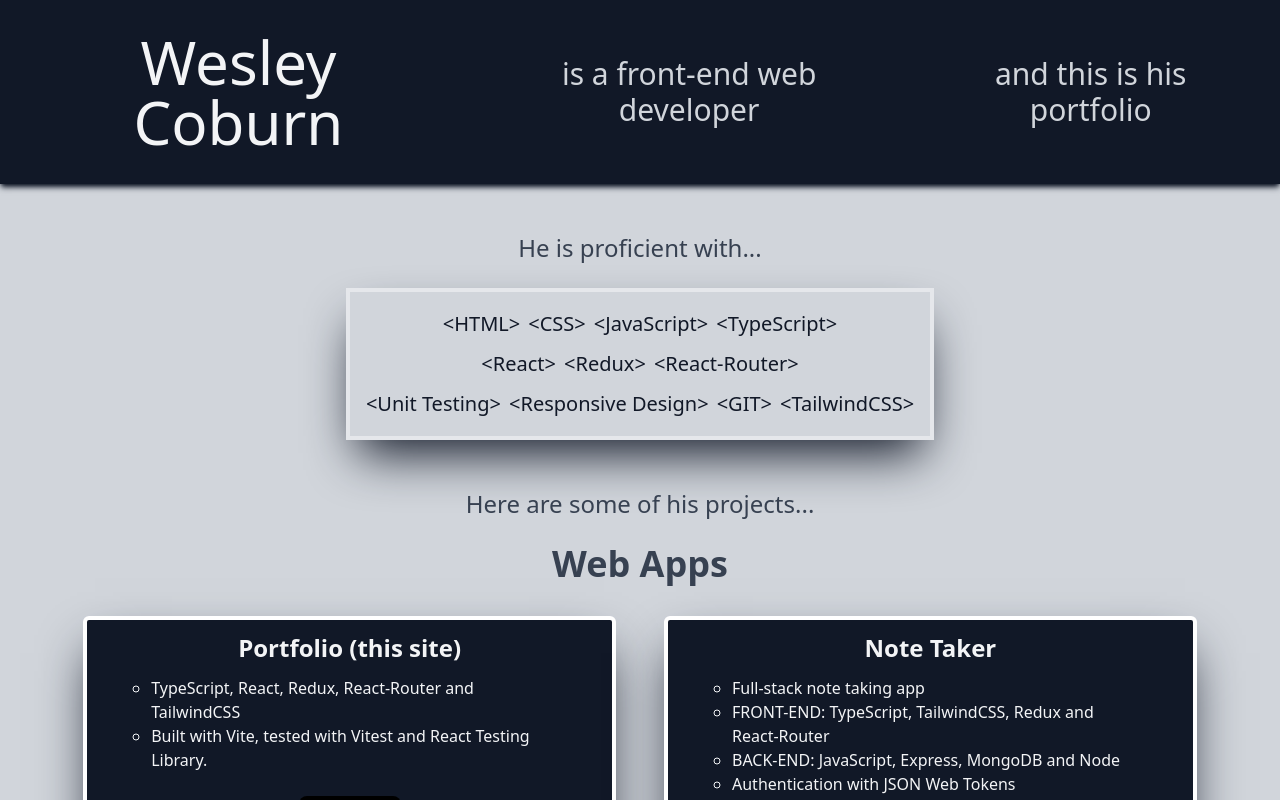
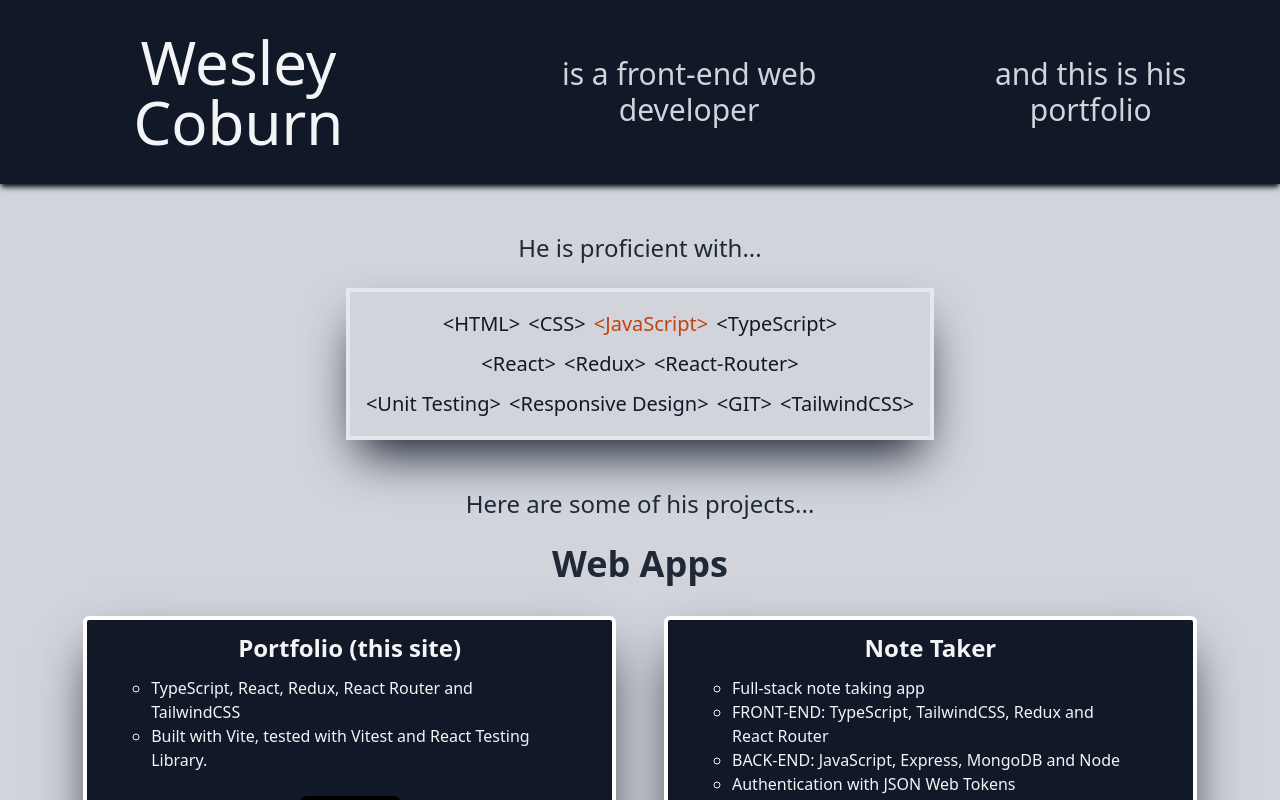
Before and after one commit to Wes-Coburn/portfolio, a React (Vite) app in the folder client/: page / in a window 1280 px wide. Shown: the top 800 px of the page. Built offline with nearby package versions, Linux system fonts and the light colour scheme.

Commit message:
added rotating highlighted skill effect

```diff
--- a/client/src/features/Error/index.tsx
+++ b/client/src/features/Error/index.tsx
@@ -1,7 +1,3 @@
 export default function Error() {
-  return (
-    <div className="Grid-mid">
-      <h1>Oops! Something went wrong.</h1>
-    </div>
-  );
+  return <h1>Oops! Something went wrong.</h1>;
 }
--- a/client/src/features/Loading/index.tsx
+++ /dev/null
@@ -1,9 +0,0 @@
-import styles from './Loading.module.css';
-
-export default function Loading() {
-  return (
-    <p>
-      <span className={styles.Loading}> Loading </span>
-    </p>
-  );
-}
--- a/client/src/features/Main/index.tsx
+++ b/client/src/features/Main/index.tsx
@@ -1,5 +1,6 @@
 import { Fade } from 'react-awesome-reveal';
 import { v4 as uuidv4 } from 'uuid';
+import { useCallback, useEffect, useMemo, useState } from 'react';
 import Showcase from '../Showcase';
 import ASSETS from '../../assets';
 import ccn from '../../utils/createClassName';
@@ -14,8 +15,9 @@ interface Project {
   src: string;
   title: string;
   description: Array<string>;
-  deployLinkURL?: string;
-  codeLinkURL: string;
+  deployLinkUrl?: string;
+  codeLinkUrl?: string;
+  viewLinkUrl?: string;
   delay?: number;
   isVideo?: boolean;
 }
@@ -25,10 +27,10 @@ const webAppProjects: Array<Project> = [
     src: ASSETS.projects.portfolio.screenshot.src,
     title: 'Portfolio (this site)',
     description: [
-      'TypeScript, React, Redux, React-Router and TailwindCSS',
+      'TypeScript, React, Redux, React Router and TailwindCSS',
       'Built with Vite, tested with Vitest and React Testing Library.',
     ],
-    codeLinkURL: 'https://github.com/Wes-Coburn/portfolio',
+    codeLinkUrl: 'https://github.com/Wes-Coburn/portfolio',
     delay: 500,
   },
   {
@@ -36,12 +38,12 @@ const webAppProjects: Array<Project> = [
     title: 'Note Taker',
     description: [
       'Full-stack note taking app',
-      'FRONT-END: TypeScript, TailwindCSS, Redux and React-Router',
+      'FRONT-END: TypeScript, TailwindCSS, Redux and React Router',
       'BACK-END: JavaScript, Express, MongoDB and Node',
       'Authentication with JSON Web Tokens',
     ],
-    deployLinkURL: 'https://note-taker-1ej3.onrender.com',
-    codeLinkURL: 'https://github.com/Wes-Coburn/note-taker',
+    deployLinkUrl: 'https://note-taker-1ej3.onrender.com',
+    codeLinkUrl: 'https://github.com/Wes-Coburn/note-taker',
     delay: 500,
   },
   {
@@ -49,11 +51,11 @@ const webAppProjects: Array<Project> = [
     title: 'MERN Template',
     description: [
       'Template for a full-stack MERN app',
-      'TypeScript, TailwindCSS, Redux and React-Router',
+      'TypeScript, TailwindCSS, Redux and React Router',
       'Fully supported DarkMode (defaults to system)',
     ],
-    deployLinkURL: 'https://react-static-wo1g.onrender.com/',
-    codeLinkURL: 'https://github.com/Wes-Coburn/template-MERN-app',
+    deployLinkUrl: 'https://react-static-wo1g.onrender.com/',
+    codeLinkUrl: 'https://github.com/Wes-Coburn/template-MERN-app',
     delay: 500,
   },
   {
@@ -63,8 +65,8 @@ const webAppProjects: Array<Project> = [
       'Spotify client',
       'A React app that implements the Spotify API',
     ],
-    deployLinkURL: 'https://wes-coburn-jammmer.netlify.app/',
-    codeLinkURL: 'https://github.com/Wes-Coburn/jammming',
+    deployLinkUrl: 'https://wes-coburn-jammmer.netlify.app/',
+    codeLinkUrl: 'https://github.com/Wes-Coburn/jammming',
   },
 ];
 
@@ -76,8 +78,8 @@ const gameProjects: Array<Project> = [
       'Deckbuilding adventure made with Unity and C#',
       'Independently conceptualized, designed, and developed',
     ],
-    deployLinkURL: 'https://weslex555.itch.io/drifter-deckbuilding-game',
-    codeLinkURL: 'https://github.com/Wes-Coburn/Drifter-Deckbuilding-Game',
+    deployLinkUrl: 'https://weslex555.itch.io/drifter-deckbuilding-game',
+    codeLinkUrl: 'https://github.com/Wes-Coburn/Drifter-Deckbuilding-Game',
     isVideo: true,
   },
   {
@@ -88,17 +90,29 @@ const gameProjects: Array<Project> = [
       'Built from scratch with the basics - HTML, CSS, and JavaScript',
       'Uses SCSS for additional styling',
     ],
-    deployLinkURL: 'https://drifterthegame.com/',
-    codeLinkURL: 'https://github.com/Wes-Coburn/drifter-website',
+    deployLinkUrl: 'https://drifterthegame.com/',
+    codeLinkUrl: 'https://github.com/Wes-Coburn/drifter-website',
   },
 ];
+
+/*
+const writingProjects: Array<Project> = [
+  {
+    src: '',
+    title: 'Drifter Roleplaying Game',
+    description: ['A TTRPG (tabletop roleplaying game)'],
+    viewLinkUrl: '',
+  },
+];
+*/
 
 const projectShowcase = ({
   src,
   title,
   description,
-  deployLinkURL,
-  codeLinkURL,
+  deployLinkUrl,
+  codeLinkUrl,
+  viewLinkUrl,
   delay,
   isVideo,
 }: Project): JSX.Element => {
@@ -108,8 +122,9 @@ const projectShowcase = ({
       src={src}
       title={title}
       description={description}
-      deployLinkUrl={deployLinkURL}
-      codeLinkURL={codeLinkURL}
+      deployLinkUrl={deployLinkUrl}
+      codeLinkUrl={codeLinkUrl}
+      viewLinkUrl={viewLinkUrl}
       delay={delay}
       isVideo={isVideo}
     />
@@ -118,26 +133,64 @@ const projectShowcase = ({
 
 const skillsContainerClassName = ccn([
   'mx-auto w-fit border-4 border-solid border-gray-200 p-3',
-  'text-gray-900 shadow-2xl shadow-gray-900 duration-200 hover:shadow-yellow-900',
+  'text-gray-900 shadow-2xl shadow-gray-900 duration-200 hover:shadow-orange-700',
 ]);
 
-const skillClassName = ccn([
+const skillClassName = (isHighlightWord: boolean) => {
+  const classNames = [
     'inline p-1 leading-relaxed transition-all duration-300 ease-out',
-  'hover:text-yellow-500 md:text-xl md:leading-loose',
-]);
+    'md:text-xl md:leading-loose',
+  ];
+  if (isHighlightWord) classNames.push(ccn('text-orange-700'));
+  return ccn(classNames);
+};
 
 export default function Main() {
+  const [highlightWord, setHighlightWord] = useState([0, 0]);
+
+  const nextHighlightWord = useCallback(() => {
+    setHighlightWord((previous) => {
+      let outerIndex = previous[0];
+      let innerIndex = previous[1];
+      if (innerIndex === skills[outerIndex].length - 1) {
+        innerIndex = 0;
+        if (outerIndex === skills.length - 1) {
+          outerIndex = 0;
+        } else {
+          outerIndex += 1;
+        }
+      } else {
+        innerIndex += 1;
+      }
+      return [outerIndex, innerIndex];
+    });
+    setTimeout(() => nextHighlightWord(), 1200);
+  }, []);
+
+  useEffect(() => {
+    setTimeout(() => {
+      nextHighlightWord();
+    }, 5000);
+  }, [nextHighlightWord]);
+
   return (
     <main role="main">
-      <div className="px-2 text-center text-gray-700">
+      <div className="px-2 text-center text-gray-800">
         <Fade delay={800} triggerOnce>
           <p className="pb-6 pt-12 text-2xl">He is proficient with...</p>
         </Fade>
         <div className={skillsContainerClassName}>
-          <Fade delay={500} cascade damping={0.4} triggerOnce>
-            {skills.map((skillsList) => {
-              const output = skillsList.map((skill) => (
-                <li key={uuidv4()} className={skillClassName}>
+          {useMemo(
+            () =>
+              skills.map((skillsList, outerIndex) => {
+                const output = skillsList.map((skill, innerIndex) => (
+                  <li
+                    key={uuidv4()}
+                    className={skillClassName(
+                      highlightWord[0] === outerIndex &&
+                        highlightWord[1] === innerIndex,
+                    )}
+                  >
                     &#x3c;{skill}&#x3e;
                   </li>
                 ));
@@ -146,8 +199,9 @@ export default function Main() {
                     {output}
                   </ul>
                 );
-            })}
-          </Fade>
+              }),
+            [highlightWord],
+          )}
         </div>
         <Fade delay={1000} triggerOnce>
           <p className="pb-6 pt-12 text-2xl">
@@ -159,7 +213,10 @@ export default function Main() {
         </Fade>
       </div>
       <div className="flex flex-wrap justify-center gap-12 px-12">
-        {webAppProjects.map((project) => projectShowcase(project))}
+        {useMemo(
+          () => webAppProjects.map((project) => projectShowcase(project)),
+          [],
+        )}
       </div>
       <div className="pb-8 pt-12 text-center text-4xl font-bold text-gray-600">
         <Fade triggerOnce>
@@ -167,7 +224,10 @@ export default function Main() {
         </Fade>
       </div>
       <div className="flex flex-wrap justify-center gap-12 px-12">
-        {gameProjects.map((project) => projectShowcase(project))}
+        {useMemo(
+          () => gameProjects.map((project) => projectShowcase(project)),
+          [],
+        )}
       </div>
     </main>
   );
--- a/client/src/features/Showcase/index.tsx
+++ b/client/src/features/Showcase/index.tsx
@@ -1,5 +1,6 @@
 import { Fade } from 'react-awesome-reveal';
 import { v4 as uuidv4 } from 'uuid';
+import { useMemo } from 'react';
 import ccn from '../../utils/createClassName';
 
 interface IProps {
@@ -7,7 +8,8 @@ interface IProps {
   title: string;
   description: string | Array<string>;
   deployLinkUrl?: string;
-  codeLinkURL: string;
+  codeLinkUrl?: string;
+  viewLinkUrl?: string;
   isVideo?: boolean;
   delay?: number;
 }
@@ -27,12 +29,34 @@ const buttonContainerClassName = ccn`m-6 flex flex-col items-center justify-cent
 const buttonClassName = ccn`rounded-lg bg-black p-3 text-white hover:bg-gray-700`;
 const mediaContainerClassName = ccn`mx-auto mb-6 max-w-[75%] border-4 border-solid border-white`;
 
+const renderIfExists = (
+  linkUrl: string | undefined,
+  text: string,
+  title: string,
+) => {
+  if (linkUrl) {
+    return (
+      <a
+        href={linkUrl}
+        title={title}
+        target="_blank"
+        rel="noreferrer"
+        className={buttonClassName}
+      >
+        {text}
+      </a>
+    );
+  }
+  return '';
+};
+
 export default function Showcase({
   src,
   title,
   description,
   deployLinkUrl,
-  codeLinkURL,
+  codeLinkUrl,
+  viewLinkUrl,
   isVideo,
   delay,
 }: IProps) {
@@ -43,39 +67,26 @@ export default function Showcase({
           <h2 className="p-3 text-2xl font-bold">{title}</h2>
           <div className={descriptionClassName}>
             <ul className="list-circle">
-              {typeof description === 'string' ? (
-                <li>{description}</li>
-              ) : (
-                (description as Array<string>).map((string) => (
-                  <li key={uuidv4()}>{string}</li>
-                ))
-              )}
+              {useMemo(() => {
+                return typeof description === 'string' ? (
+                  <li>{description}</li>
+                ) : (
+                  (description as Array<string>).map((string) => (
+                    <li key={uuidv4()}>{string}</li>
+                  ))
+                );
+              }, [description])}
             </ul>
           </div>
         </div>
         <div className={buttonContainerClassName}>
-          {deployLinkUrl !== '' ? (
-            <a
-              href={deployLinkUrl}
-              title={`View deployment for ${title}`}
-              target="_blank"
-              rel="noreferrer"
-              className={buttonClassName}
-            >
-              View Deployment
-            </a>
-          ) : (
-            ''
+          {renderIfExists(
+            deployLinkUrl,
+            'View Deployment',
+            `View deployment for ${title}`,
           )}
-          <a
-            href={codeLinkURL}
-            title={`View code for ${title}`}
-            target="_blank"
-            rel="noreferrer"
-            className={buttonClassName}
-          >
-            View Code
-          </a>
+          {renderIfExists(codeLinkUrl, 'View Code', `View code for ${title}`)}
+          {renderIfExists(viewLinkUrl, 'View Project', `View ${title}`)}
         </div>
         <div className={mediaContainerClassName}>
           {isVideo ? (
@@ -102,6 +113,8 @@ export default function Showcase({
 
 Showcase.defaultProps = {
   deployLinkUrl: '',
+  codeLinkUrl: '',
+  viewLinkUrl: '',
   isVideo: false,
   delay: 0,
 };
```
Also changed, not shown: client/src/features/Loading/Loading.module.css (deleted, +0 -45 lines), 1 other file (tests, documents, lock files or other folders). Lines whose indentation alone changed are shown as unchanged.
